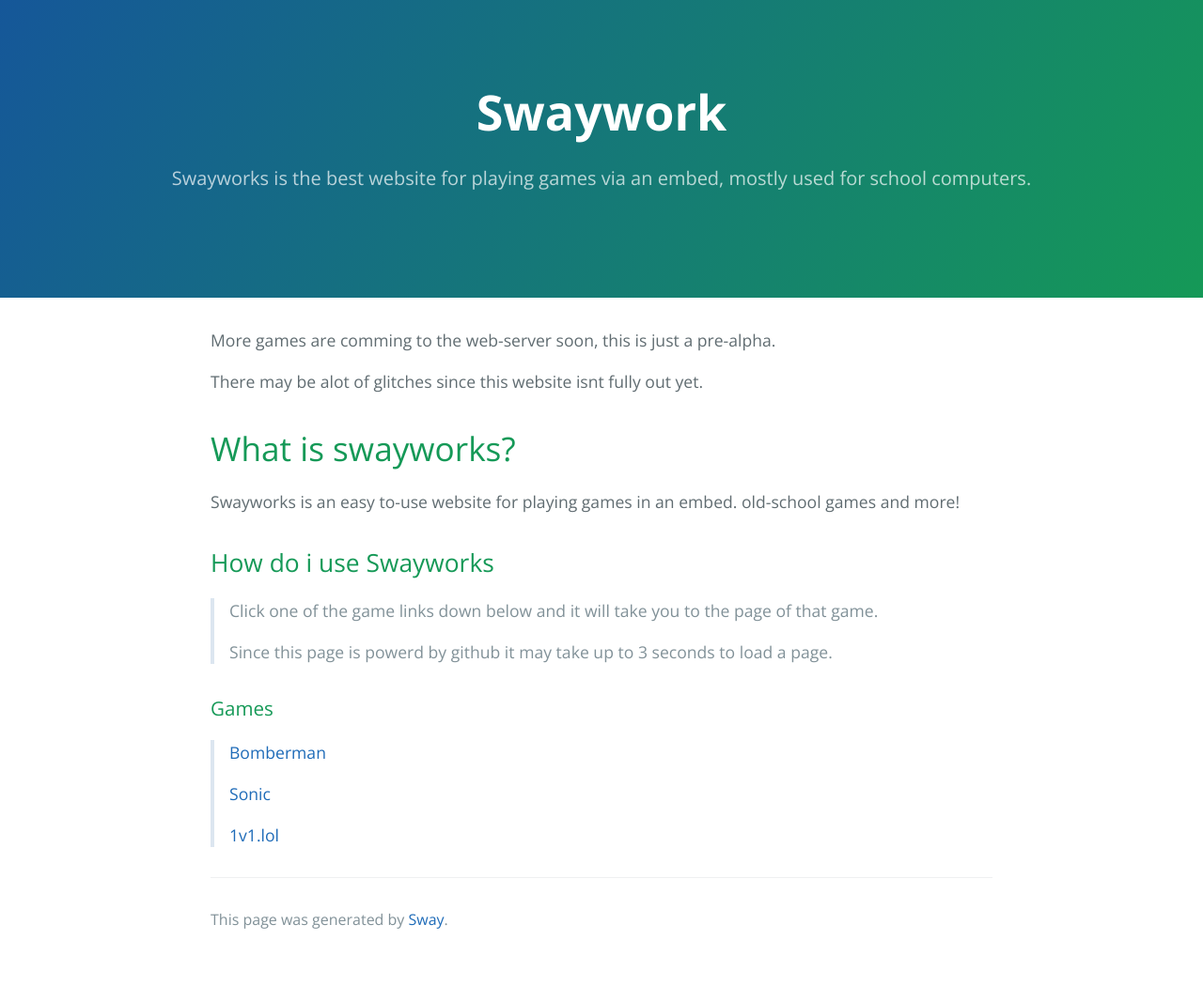
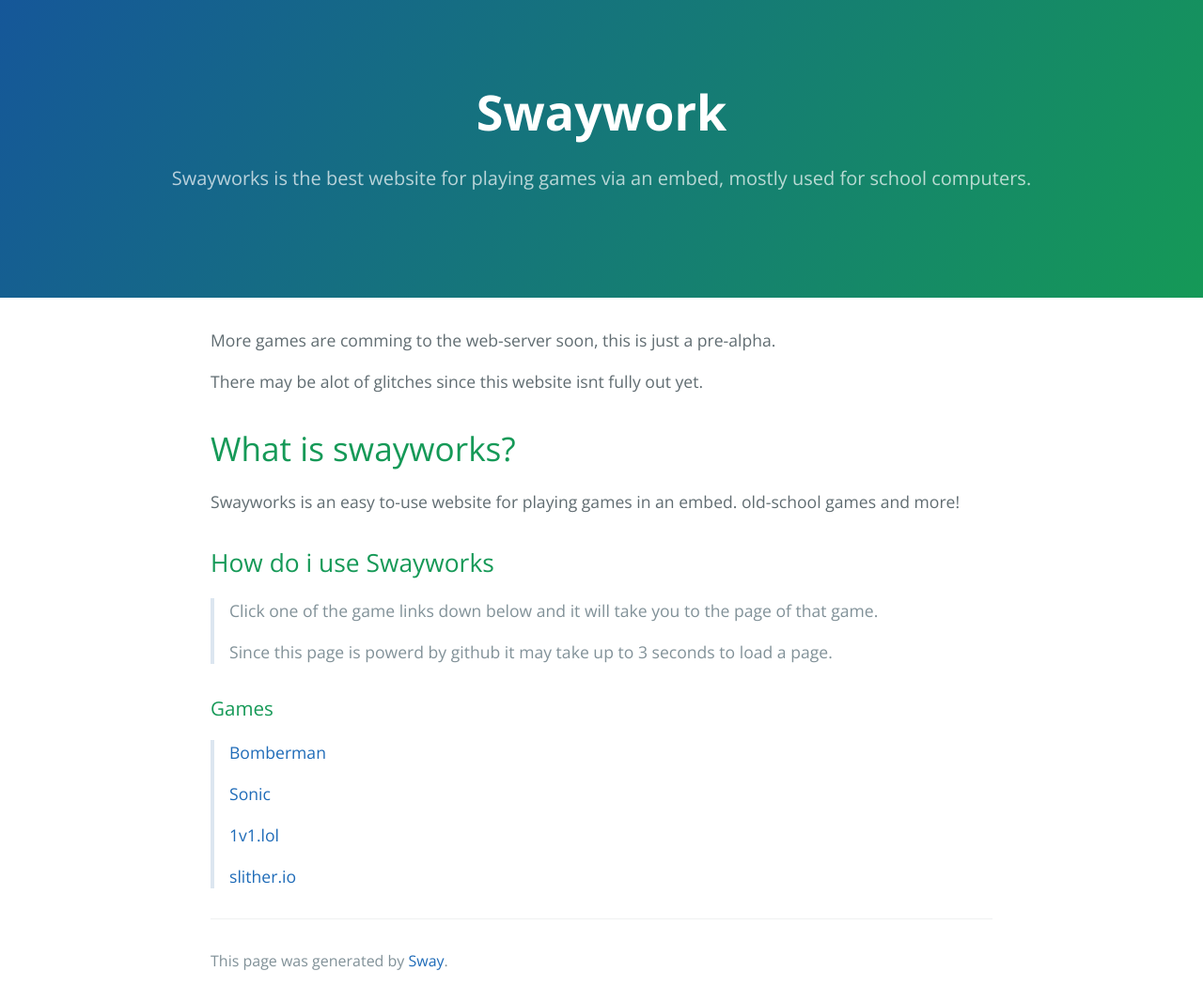
Before and after one commit to swaywork/swaywork.github.io, a Jekyll site: the page built from index.md, in a window 1280 px wide. Shown: the whole page at 94% size. Built offline with Jekyll 4.4.1, drawn with Linux system fonts in a browser that asks for light colours; before the commit the page ends 1023 px from its top, so only the background shows below that.

Commit message:
Update index.md

```diff
--- a/index.md
+++ b/index.md
@@ -23,3 +23,5 @@ Swayworks is an easy to-use website for playing games in an embed. old-school ga
 > [Sonic](./sonic.html)
 >
 > [1v1.lol](./1v1.lol.html)
+>
+> [slither.io](./slither.io.html)
```
